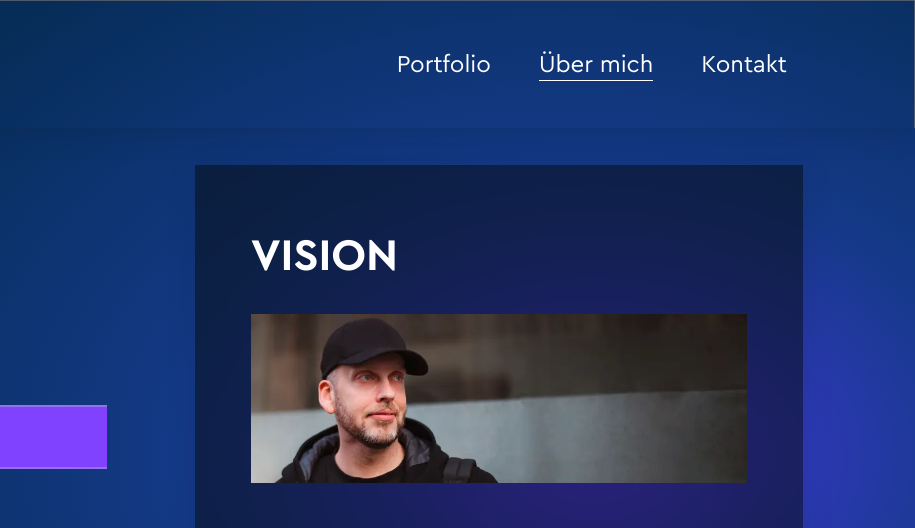
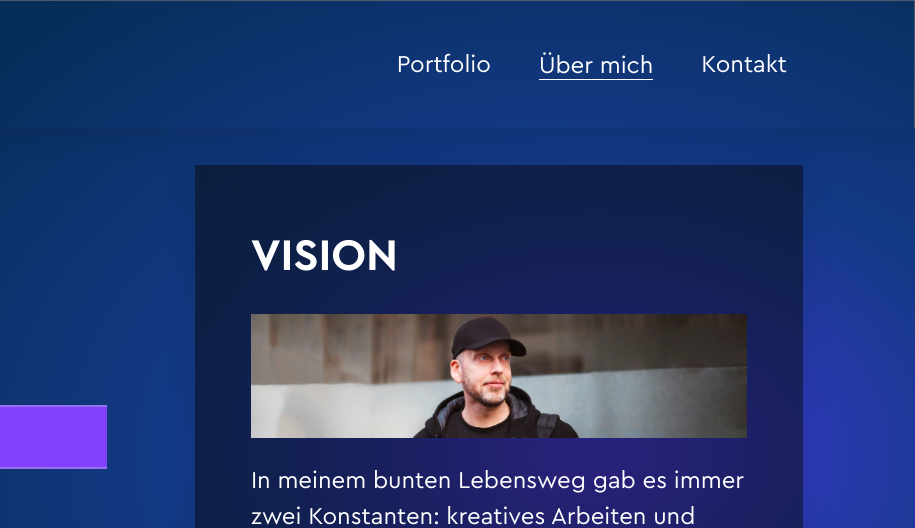
Before and after one commit to timbittins/portfolio, a plain HTML site: page public/pages/ueber-mich.html in a window 1280 px wide. Shown: the top 528 px of the page, 365-1280 px from the left. Drawn offline with Linux system fonts and the light colour scheme.

Commit message:
added picture tag to about me subpage

```diff
--- a/public/pages/ueber-mich.html
+++ b/public/pages/ueber-mich.html
@@ -22,7 +22,7 @@
 
       <div class="menu__container">
         <nav class="menu__bar">
-          <a href="../index.html">
+          <a class="brand__link" href="../index.html">
             <section class="brand">
               <img
                 class="brand__img"
@@ -118,12 +118,13 @@
           >
             <h2>Vision</h2>
             <div class="vision__tim--box">
-              <img
-                class="vision__tim--img"
-                src="../img/TB_Portfolio_tim_vision.webp"
-                alt="Ein Portrait von Tim, der freundlich in die Kamera lächelt."
-                loading="lazy";
-              />
+
+            <picture class="vision__tim--img">
+              <source srcset="../img/TB_Portfolio_tim_vision_lt.webp"
+              media="(min-width: 56.25em)">
+              <img src="../img/TB_Portfolio_tim_vision_sm.webp" alt="Ein Portrait von Tim, der freundlich nach rechts in Richtung Zukunft schaut." loading="lazy" />
+            </picture>
+
             </div>
           </section>
           <section
--- a/src/scss/abstracts/_colors.scss
+++ b/src/scss/abstracts/_colors.scss
@@ -14,7 +14,7 @@
 
   --clr-cta-1: rgb(2, 30, 58);
   // --clr-cta-2: #cdc8f7;
-  --clr-cta-2: skyblue;
+  --clr-cta-2: rgb(181, 219, 235);
 }
 
 // SASS VARIABLES
--- a/src/scss/abstracts/_typo.scss
+++ b/src/scss/abstracts/_typo.scss
@@ -61,19 +61,19 @@ h1::after {
   background-size: 15% 100%;
   background-repeat: no-repeat;
   background-clip: text;
-  background-position-x: -120%;
+  background-position-x: -20%;
   filter: blur(.5rem);
   -webkit-background-clip: text;
   -webkit-text-fill-color: transparent;
-  animation: shineit 2500ms 450ms ease;
+  animation: shineit 500ms 750ms ease-in-out;
 }
 
 @keyframes shineit{
   0% {
-    background-position-x: -120%;
+    background-position-x: -20%;
   }
   100% {
-    background-position-x: 200%;
+    background-position-x: 100%;
   }
 }
 
--- a/src/scss/components/_ui-elements.scss
+++ b/src/scss/components/_ui-elements.scss
@@ -60,7 +60,6 @@ $button-position: var(--button-position);
       &:focus {
       cursor: pointer;
       background-color: transparent;
-      outline: 4px solid $clr-contrast;
       box-shadow: 0 0 15px 10px $clr-contrast;
     }
     &:active {
@@ -70,7 +69,11 @@ $button-position: var(--button-position);
 }
 
 .button__regular--cta {
-  // margin-bottom: 0;
+  margin: 0;
+
+  @include rwd(mq-lt) {
+    margin: 1rem 0;
+  }
 }
 
 
--- a/src/scss/layouts/_main-layout.scss
+++ b/src/scss/layouts/_main-layout.scss
@@ -66,7 +66,7 @@ main {
   }
 
   @include rwd(mq-t) {
-    padding: 10rem calc(#{$button-position} * 2);
+    padding: 10rem calc(#{$button-position} * 2) 0;
   }
 
   @include rwd(mq-lt) {
--- a/src/scss/layouts/_main-menu.scss
+++ b/src/scss/layouts/_main-menu.scss
@@ -16,6 +16,16 @@
   }
   & .brand__name {
     margin: 0;
+    font-family: $ff-h;
+  }
+
+  @include rwd(mq-t) {
+    & .brand__name {
+
+    font-size: $fs-h2;
+    margin-left: 1rem;
+
+  }
   }
 
   @include rwd(mq-lt) {
@@ -23,7 +33,6 @@
     top: 0;
     left: 0;
     gap: 1.5rem;
-
     padding: 1rem 0;
     & .brand__img {
       width: 4rem;
@@ -35,6 +44,8 @@
       display: block;
       padding: 0.1rem 0;
       margin: 0;
+      font-family: $ff-p;
+      font-size: $fs-p;
       overflow: hidden;
     }
   }
@@ -171,6 +182,7 @@
         font-size: $fs-p;
         overflow: hidden;
       }
+
   }
 }
 
@@ -190,9 +202,17 @@
   }
 }
 
-.brand:hover .menu__bar--line {
-  transform: translateX(0);
+.brand:hover .brand__name .menu__bar--line,
+.brand:focus .brand__name .menu__bar--line {
+  // transform: translateX(0);
 }
+
+.brand__link:focus {
+  outline: none;
+}
+.brand__link:focus .menu__bar--line  {
+      transform: translateX(0);
+    }
 
 .menu__bar--link:hover,
 .menu__bar--link:focus {
@@ -228,6 +248,19 @@
   }
 }
 
-.menu__link--active .menu__bar--line {
-  transform: translateX(0);
+.menu__bar--item .menu__link--active,
+.brand .menu__link--active {
+  // text-decoration: overline ;
+  // text-decoration: line-through ;
+  color: $clr-cta-2;
+  // font-weight: 900;
+  // text-transform: uppercase;
+  // background-color: $clr-contrast;
+  // border-radius: .4rem;
+
+  @include rwd(mq-lt) {
+    color: $clr-text;
+    border-bottom: 1px solid white;
+    padding-bottom: 0rem;
+  }
 }
--- a/src/scss/pages/_frontpage.scss
+++ b/src/scss/pages/_frontpage.scss
@@ -5,7 +5,7 @@
 
   @include rwd(mq-t) {
     & .page__info--h1 {
-      font-size: $fs-h2 ;
+      font-size: $fs-h2;
       text-align: left;
     }
   }
@@ -13,23 +13,20 @@
   @include rwd(mq-lt) {
     min-height: auto;
     & .page__info--h1 {
-      font-size: $fs-h4 ;
+      font-size: $fs-h4;
     }
     & .button__regular--frontpage {
       margin: 6rem 0;
     }
   }
-
 }
 
 .page__content--frontpage {
   // width: 100%;
 
-
-
   @include rwd(mq-lt) {
     // display: flex;
-padding: 0 calc(#{$button-position} * 3.4) 0 $button-position;
+    padding-top: 5rem;
   }
 }
 
@@ -46,34 +43,49 @@ padding: 0 calc(#{$button-position} * 3.4) 0 $button-position;
 
 .frontpage__h2--box {
   overflow: hidden;
-  .frontpage__h2--text {
+}
+
+.frontpage__h2--text {
+  margin-bottom: 0;
+  font-size: $fs-h3;
+  animation: h2-slide 750ms ease;
+
+  @include rwd(mq-t) {
+    font-size: $fs-h2;
+  }
+
+  @include rwd(mq-lt) {
     font-size: $fs-h3;
-    animation: h2-slide 750ms ease;
   }
 }
-
 
 .frontpage__text--frage {
   position: relative;
   left: 0;
-  margin: 2rem 0 4rem     ;
-  border-color:$clr-cta-2;
-  border-left-style: solid;
-  border-width: .5rem;
+  margin: 2rem 0 4rem;
+  // border-left: .5rem solid $clr-white;
   overflow: hidden;
   transform: scaleY(0);
   animation: openframe 650ms ease forwards;
+
+  @include rwd(mq-lt) {
+    border-left: .5rem solid $clr-white;
+  }
 }
 
 .frontpage__text--frage p {
   margin: 0;
-  padding: 0 1.2rem;
   font-family: $ff-h;
   // color: $clr-cta-2;
   // background-color: $clr-cta-1;
   transform: translateX(-101%);
-  animation: movetext 500ms 1000ms forwards;
+  animation: movetext 500ms 750ms forwards;
   // display: none;
+
+  @include rwd(mq-lt) {
+    padding: 0 1.2rem;
+    // border-left: .5rem solid $clr-white;
+  }
 }
 
 @keyframes movetext {
@@ -85,10 +97,6 @@ padding: 0 calc(#{$button-position} * 3.4) 0 $button-position;
   }
 }
 
-
-
-
-
 @keyframes openframe {
   0% {
     transform: scaleY(0);
--- a/src/scss/pages/_uebermich.scss
+++ b/src/scss/pages/_uebermich.scss
@@ -8,11 +8,12 @@
   }
 
   @include rwd(mq-lt) {
-    margin: 0 0 3rem;
+    aspect-ratio: 16/4;
+    margin: 0 0 1.5rem;
   }
 }
 
-.vision__tim--img {
+.vision__tim--img img{
   position: relative;
   left: -1.5rem;
   height: 10rem;
```
Also changed, not shown: public/index.html (+2 -2 lines), public/pages/kontakt.html (+1 -1 lines), public/pages/portfolio.html (+1 -1 lines), public/img/TB_Portfolio_tim_vision_lt.webp (added), public/img/TB_Portfolio_tim_vision_sm.webp (renamed from public/img/TB_Portfolio_tim_vision.webp), public/style/css/main.css, 1 other file.
